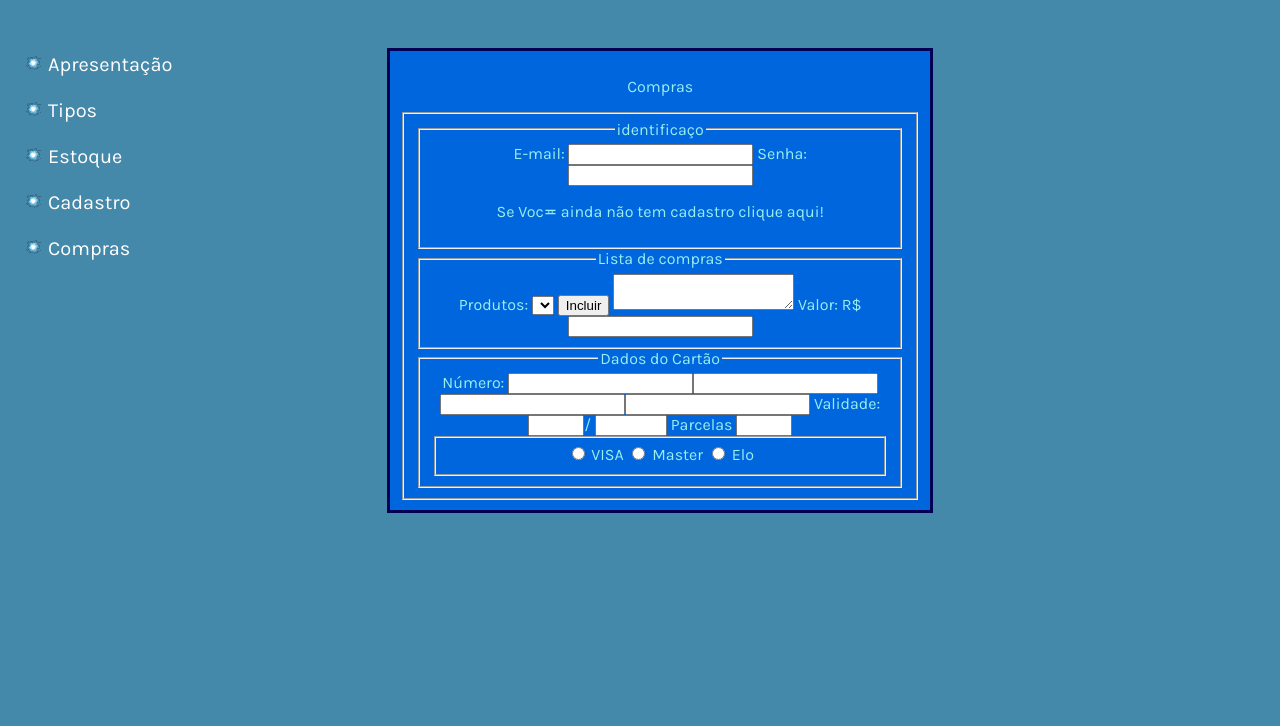
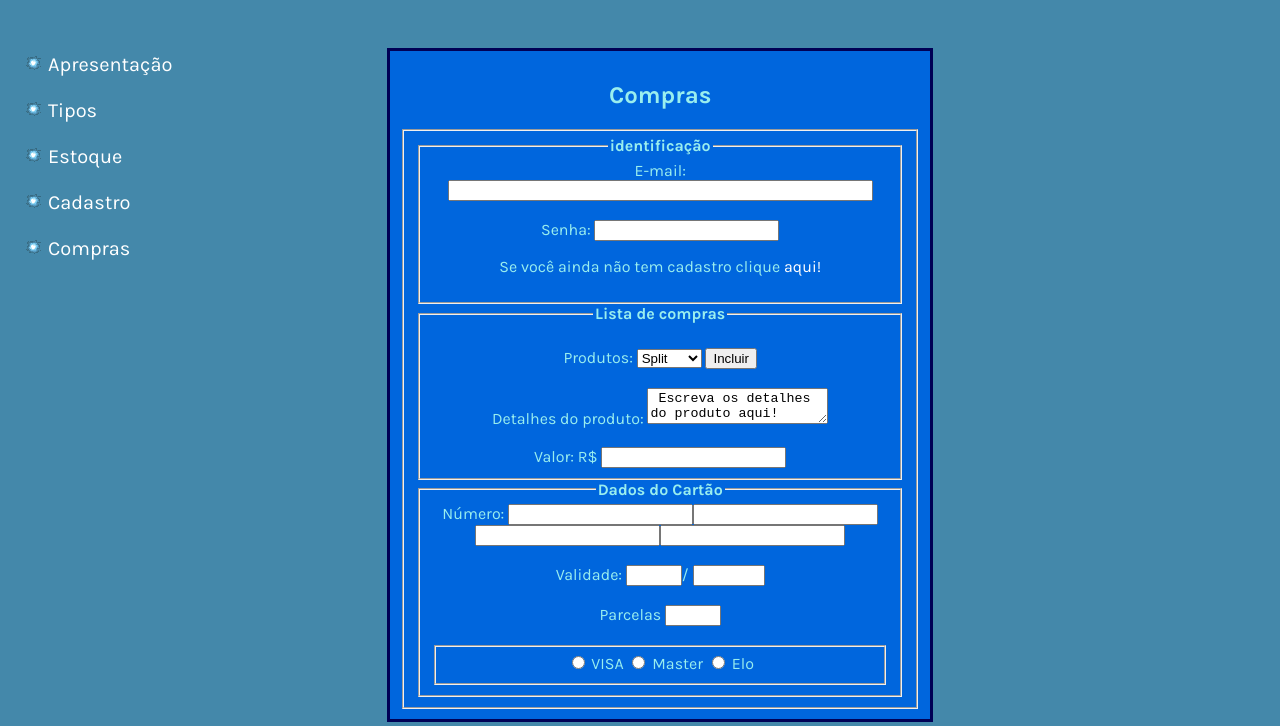
Before and after one commit to MylenaMarins/Compras, a plain HTML site: page index.html in a window 1280 px wide. Shown: the part 74-800 px from the top of the page. Drawn offline with Linux system fonts and the light colour scheme; a web font is replaced by a local one.

Commit message:
formularios

```diff
--- a/index.html
+++ b/index.html
@@ -29,39 +29,40 @@
     <section>
         <br><br>
         <form class="formBox">
-            <p style="text-align: center;">Compras</p>
+            <p style="text-align: center;"><h1>Compras</h1></p>
             <fieldset>
                 <fieldset>
-                    <legend>identifica&ccedil;o</legend>
+                    <legend><b>identifica&ccedil;&atilde;o</b></legend>
                     <label name="email" value="email"> E-mail: </label>
-                    <input type="email">
-                    <label name="senha" value="senha"> Senha: </label>
+                    <input type="email" size="50">
+                    <label name="senha" value="senha"> <br><br>Senha: </label>
                     <input type="text">
-                    <p> Se Voc&ecir; ainda n&atilde;o tem cadastro clique <a src="html/Cadastro.html"> aqui!</a> </p>
+                    <p> Se voc&ecirc; ainda n&atilde;o tem cadastro clique <a target="_blank" href="html/Cadastro.html"> aqui!</a> </p>
                 </fieldset>
                 <fieldset>
-                    <legend>Lista de compras</legend>
+                    <legend><b>Lista de compras</b></legend><br>
                     <label name="produtos" value="produtos"> Produtos: </label>
                     <select type="text">
-                        <option> </option>
+                        <option> Split </option>
+                        <option> Parede </option>
                     </select>
-                    <button type="button" onclick="Incluir">Incluir</button>
-                    <textarea></textarea>
+                    <button type="button" onclick="Incluir">Incluir</button><br><br>
+                    <label name="detalhes" value="detalhes"> Detalhes do produto: </label>
+                    <textarea> Escreva os detalhes do produto aqui!</textarea><br><br>
                     <label name="valor" value="value"> Valor: R$ </label>
                     <input type="number">
                 </fieldset>
                 <fieldset>
-                    <legend>Dados do Cart&atilde;o</legend>
+                    <legend><b>Dados do Cart&atilde;o</b></legend>
                     <label name="numero" value="numero"> N&uacute;mero: </label>
-                    <input type="number" size="2"><input type="number" size="2"><input Type="number" size="2"><input
-                        type="number" size="2">
+                    <input type="number" size="20"><input type="number" size="2"><input Type="number" size="2"><input type="number" size="2"><br><br>
                     <label for="validade"> Validade: </label>
                     <input type="number" min="1" max="31">/
-                    <input type="number" min="1922" max="2030">
+                    <input type="number" min="1922" max="2030"><br><br>
                     <label for="number"> Parcelas</label>
-                    <input type="number" min="2" max="12">
+                    <input type="number" min="2" max="12"><br><br>
 
-                    <fieldset>
+                    <fieldset class="colDir">
                         <input type="radio" name="bandeira" value="VISA"> VISA
                         <input type="radio" name="bandeira" value="Master"> Master
                         <input type="radio" name="bandeira" value="Elo"> Elo
```
